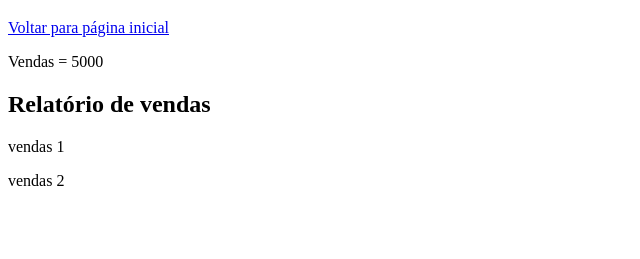
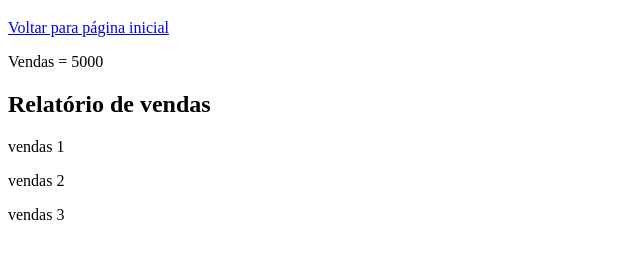
Before and after one commit to guilhermejacyzin/gitlesson, a plain HTML site: page vendas.html in a window 1280 px wide. Shown: the part 61-320 px from the top of the page, without its empty margins (0-640 px from the left). Drawn offline with Linux system fonts and the light colour scheme.

Commit message:
Adicionado vendas 3

```diff
--- a/vendas.html
+++ b/vendas.html
@@ -11,5 +11,6 @@
     <h2>Relatório de vendas</h2>
     <p>vendas 1</p>
     <p>vendas 2</p>
+    <p>vendas 3</p>
 </body>
 </html>
```
